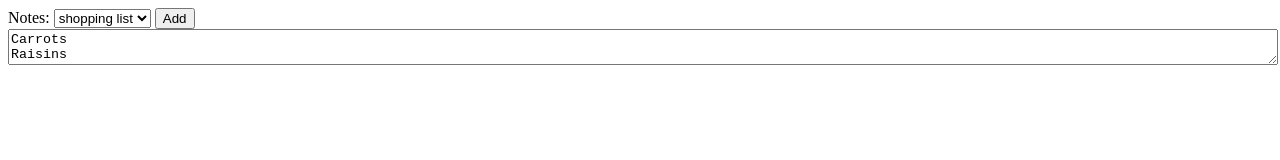
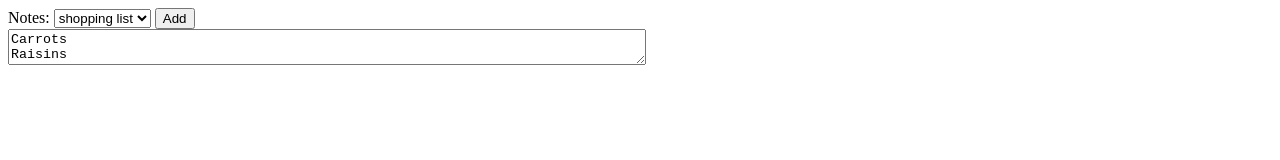
Before and after one commit to dhollinden/todo-list-1, a plain HTML site: page index.html in a window 1280 px wide. Drawn offline with Linux system fonts and the light colour scheme.

Commit message:
Change width of textarea to 50%

```diff
--- a/index.html
+++ b/index.html
@@ -7,7 +7,7 @@
   <body>
 
 Notes: <select></select> <button>Add</button><br>
-<textarea style="width: 100%"></textarea>
+<textarea style="width: 50%"></textarea>
 
 <script src="index.js"></script>
 
```
Also changed, not shown: 1 other file.
